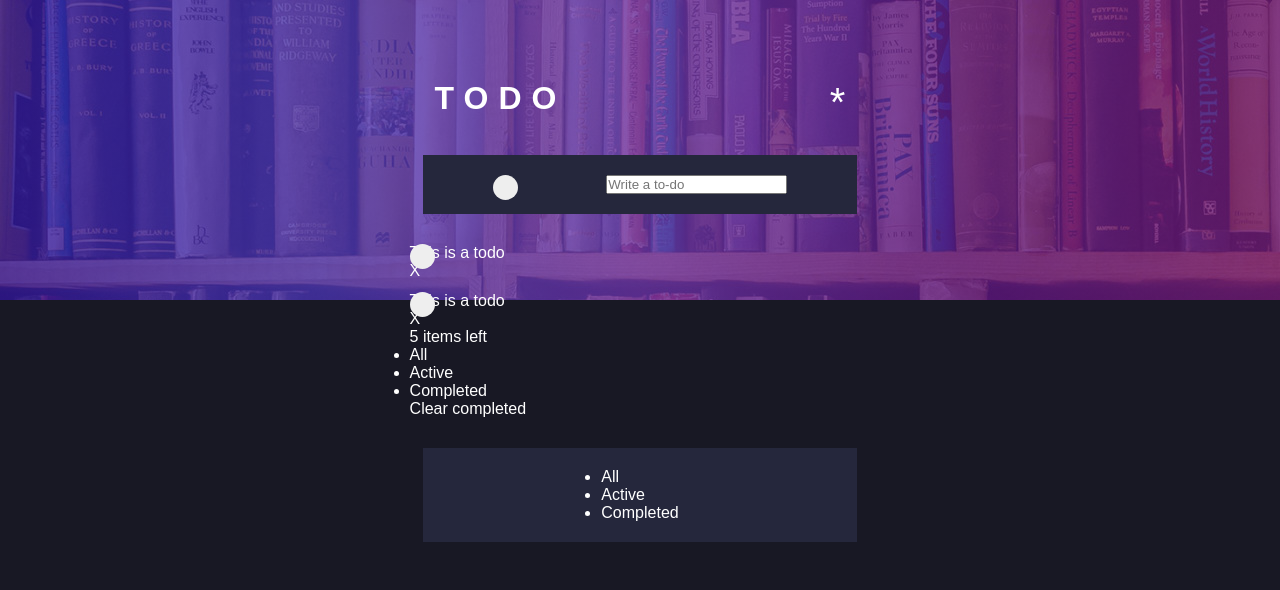
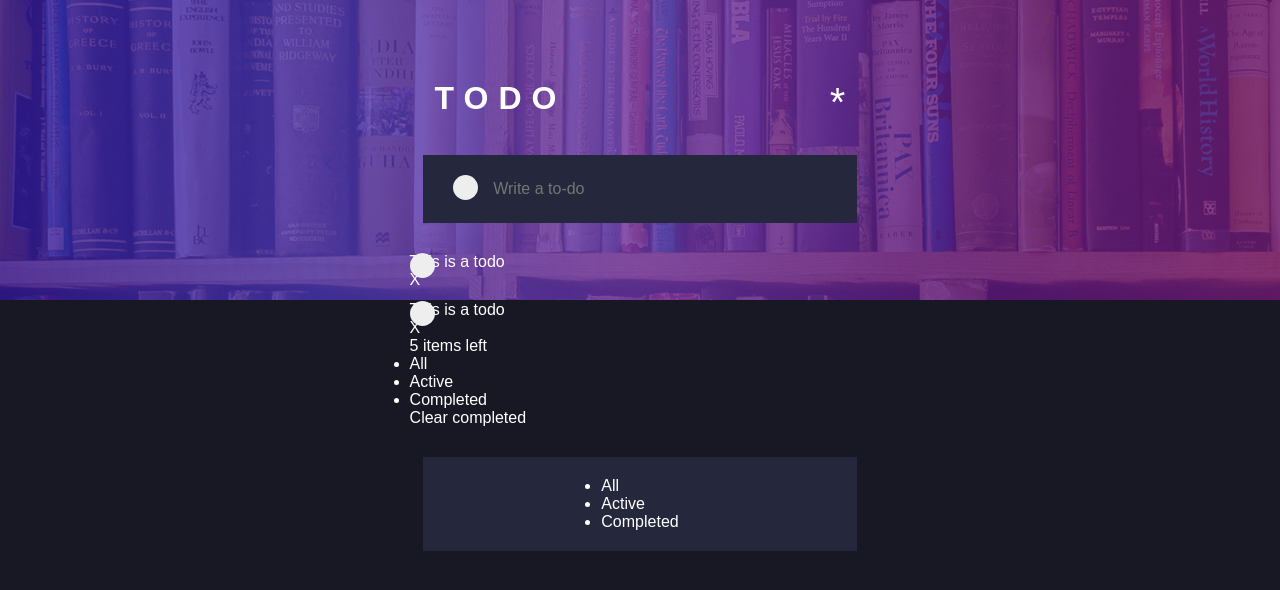
Before and after one commit to Robotron2/TodoReactApp, a React (Create React App) app: page / in a window 1280 px wide. Shown: the top 590 px of the page. Built offline with nearby package versions, Linux system fonts and the light colour scheme.

Commit message:
Text input styled

```diff
--- a/src/App.css
+++ b/src/App.css
@@ -138,3 +138,20 @@ body {
 	-ms-transform: rotate(45deg);
 	transform: rotate(45deg);
 }
+
+/* Text Input */
+.text-input {
+	width: 100%;
+	padding: 0.3rem;
+	border: 0;
+	font-size: medium;
+	background: transparent;
+
+	color: var(--color-white);
+}
+
+.text-input:focus,
+.text-input:hover,
+.text-input.active {
+	outline: none;
+}
```
